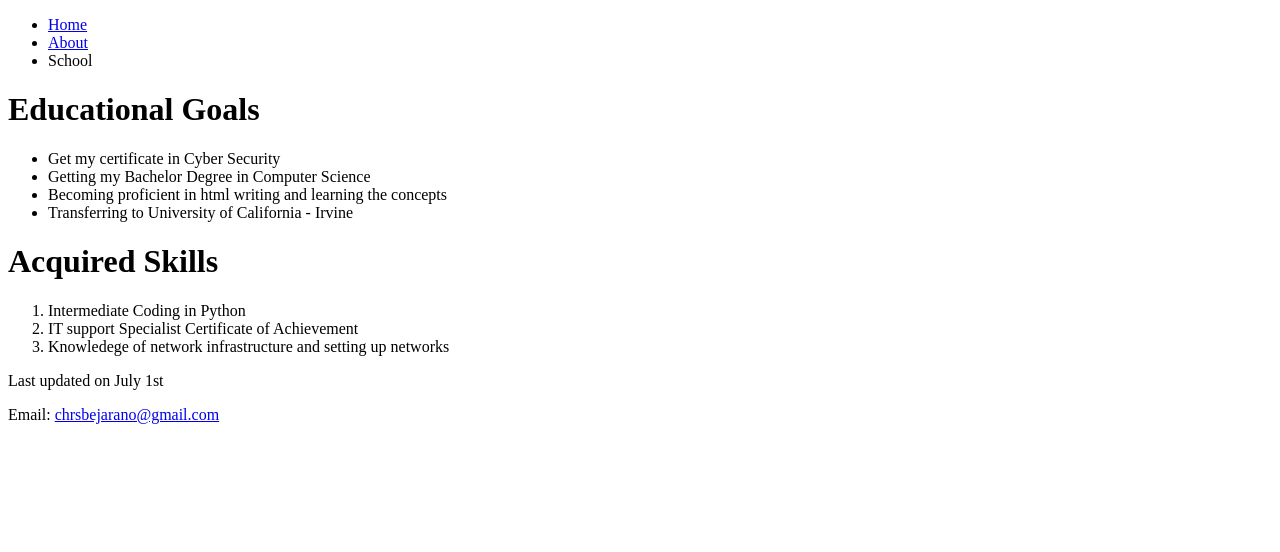
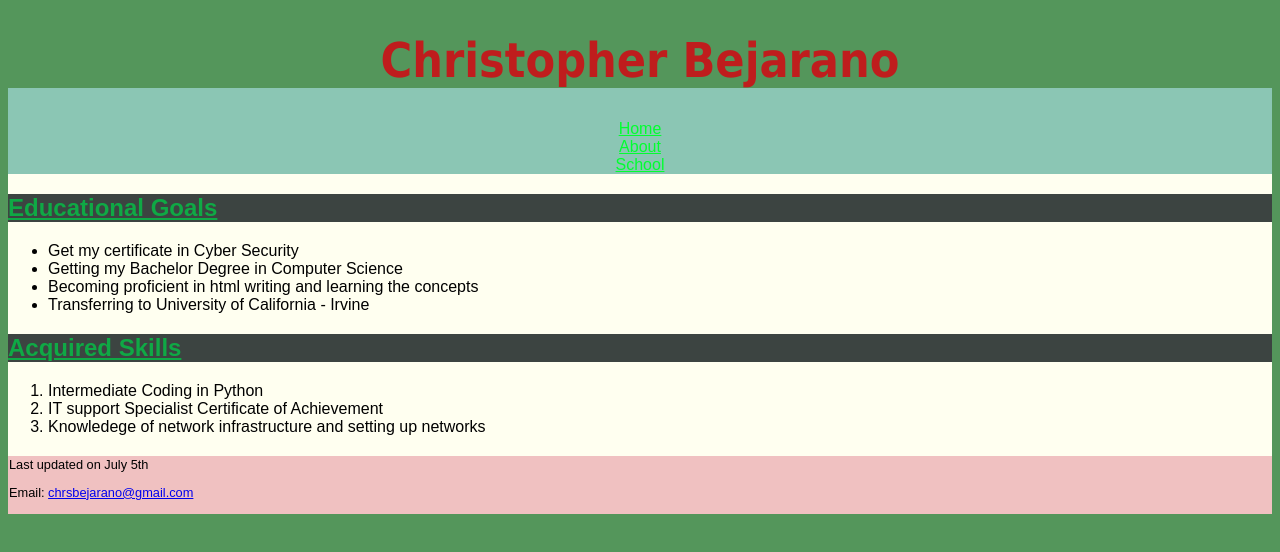
Before and after one commit to sheriffwoody95/cis162, a plain HTML site: page about.html in a window 1280 px wide. Drawn offline with Linux system fonts and the light colour scheme.

Commit message:
Project 1-3

```diff
--- a/about.html
+++ b/about.html
@@ -3,41 +3,47 @@
 
 <head>
 	<meta charset="utf-8">
-	<title>About Page</title>
-
+	<title>About - Christopher Bejarano</title>
+	<link href="main.css" rel ="stylesheet">
 </head>
 
 <body>
 
+	<!-- Project 1-3-->
+
 	<header>
-		<!-- header for page link navigation-->
+		<h1>Christopher Bejarano</h1>
 		<nav>
 			<ul>
 				<li><a href="index.html">Home</a></li>
 				<li><a href="about.html">About</a></li>
-				<li>School</li>
+				<li><a href="#">School</a></li>
 			</ul>
 		</nav>
 	</header>
 
-	<h1>Educational Goals</h1>
+	<section>
+		<h2>Educational Goals</h2>
 		<ul>
 			<li>Get my certificate in Cyber Security</li>
 			<li>Getting my Bachelor Degree in Computer Science</li>
 			<li>Becoming proficient in html writing and learning the concepts</li>
 			<li>Transferring to University of California - Irvine</li>
 		</ul>
+	</section>
 
 
-	<h1>Acquired Skills</h1>
+	<section>
+		<h2>Acquired Skills</h2>
 		<ol>
 			<li>Intermediate Coding in Python</li>
 			<li>IT support Specialist Certificate of Achievement </li>
 			<li>Knowledege of network infrastructure and setting up networks</li>
 		</ol>
+	</section>
 
 	<footer>Last updated on
-   	<time datetime="2026-07-01T13:00">July 1st </time>
+   	<time datetime="2026-07-05T11:50">July 5th </time>
    	<p>Email: <a href="mailto:chrsbejarano@gmail.com">chrsbejarano@gmail.com</a></p>
 	</footer>
 
--- /dev/null
+++ b/main.css
@@ -0,0 +1,85 @@
+@charset "utf-8";
+
+/* Project 1-3
+ * Filename: main.css
+ * Author: Christopher Bejarano
+ * Date: 2024/06/05
+ * Stylesheet for Project 1-3
+ */
+
+ /* HTML and body styles */
+ html {
+ 	background-color: hsl(126, 28%, 46%);
+}
+
+ body {
+ 	font-family: Arial, Helvetica, sans-serif;
+    color: rgb(0, 0, 0);
+    background-color: ivory;
+ }
+
+/* Header styles */
+
+header {
+ 	background-color: hsl(162, 34%, 66%);
+ 	text-align: center;
+ }
+
+h1 {
+    font-family: Tahoma, Arial, sans-serif;
+ 	font-size: 3em;
+    color: hsl(0, 74%, 43%);
+    background-color:hsl(126, 28%, 46%);
+
+ }
+
+ /* Navigation styles */
+
+ nav ul {
+ 	font-family: Arial, sans-serif;
+    background-color: hsl(162, 34%, 66%);
+    list-style-type: none;
+    padding: 0;
+    margin:0;
+ }
+
+ nav > ul > li > a:visited{
+ 	color: hsl(301, 58%, 48%);
+    text-decoration: none;
+    padding: 1px;
+ }
+
+  nav > ul > li > a:link{
+ 	color: hsl(131, 100%, 50%);
+    text-decoration: underline;
+    padding: 1px;
+ }
+
+ nav > ul > li > a:hover{
+ 	color: hsl(241, 100%, 50%);
+    text-decoration: underline overline;
+    padding: 1px;
+ }
+
+
+ /* Section styles */
+
+ section h2 {
+    font-family: Arial, sans-serif;
+    font-size: 1.5em;
+ 	color: hsl(141, 84%, 36%);
+    background-color: hsl(163, 6%, 25%);
+    text-decoration: underline;
+ }
+
+ /* Footer styles */
+
+footer {
+    margin-top: 20px;
+    padding: 1px;
+    font-family: Arial, sans-serif;
+    font-size: 0.8em;
+ 	background-color: hsl(0, 62%, 85%);
+ }
+
+ /* Last modified: July 5, 2026 */
```
Also changed, not shown: index.html (+12 -5 lines). Lines whose indentation alone changed are shown as unchanged.
